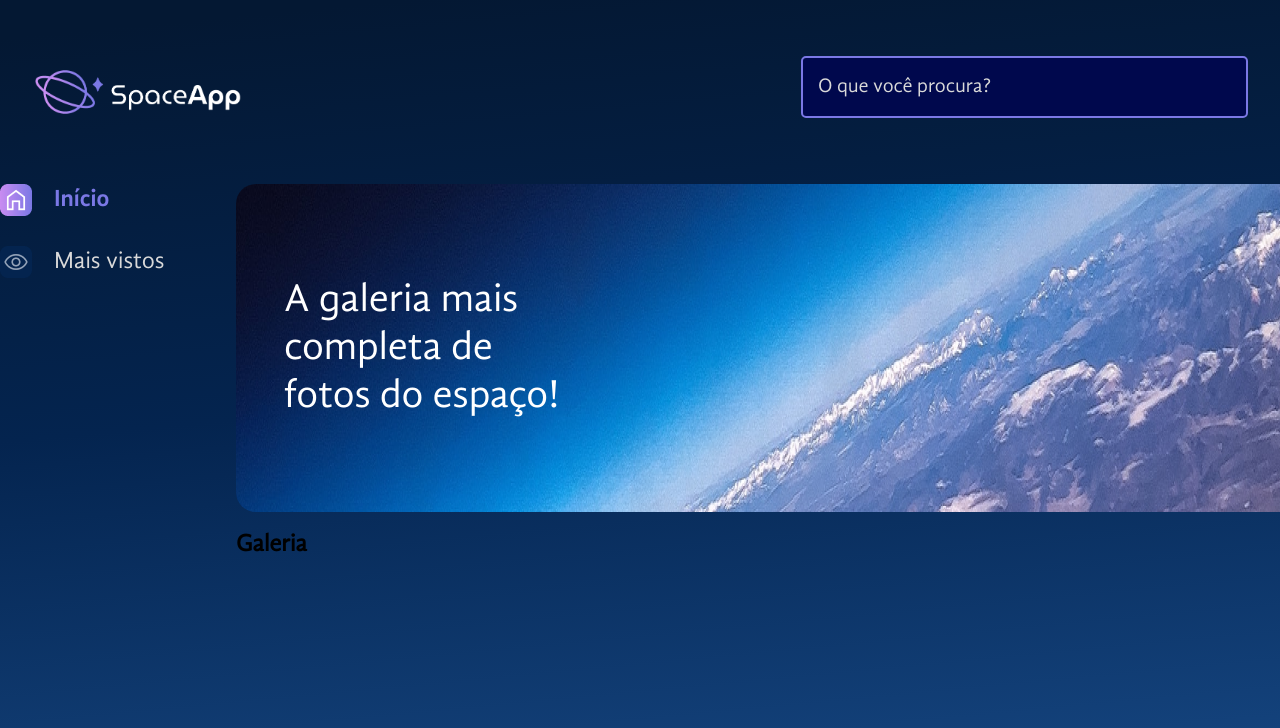
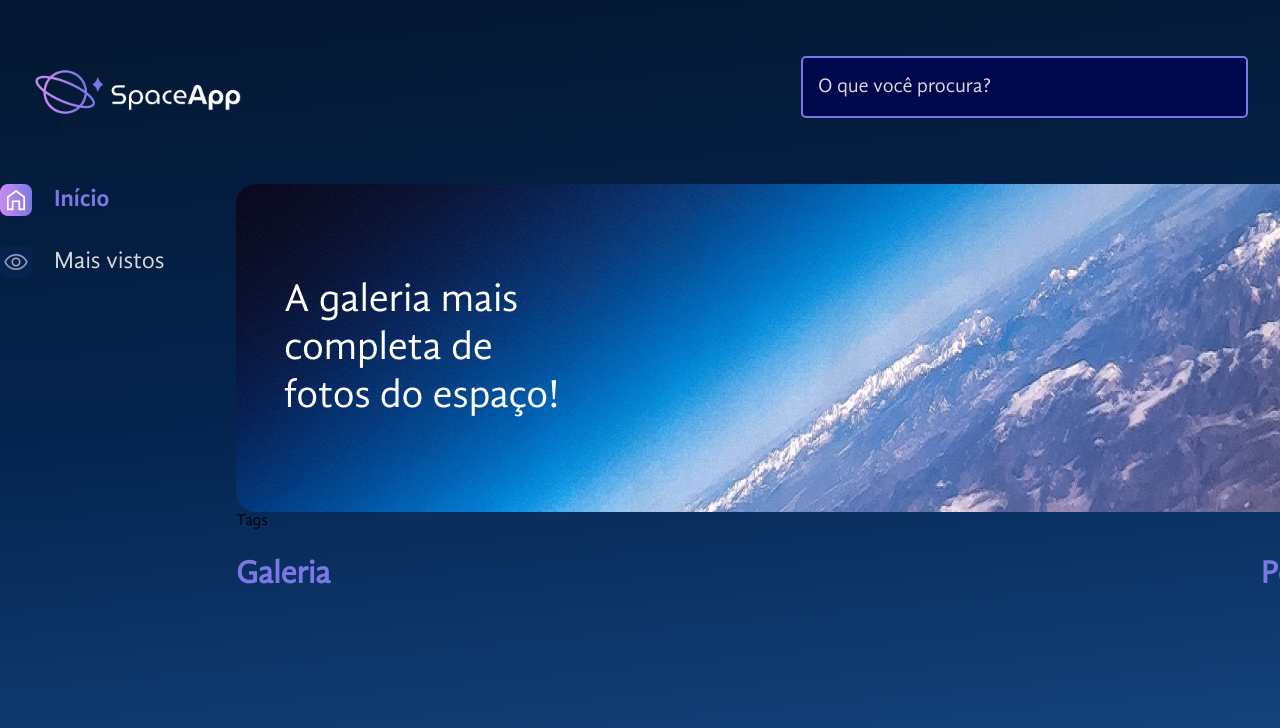
Before and after one commit to V-Matheus/T6-ONE-ALURA, a React (Vite) app in the folder space-app/: page / in a window 1280 px wide. Shown: the top 728 px of the page. Built offline with nearby package versions, Linux system fonts and the light colour scheme.

Commit message:
Estruturando a galeria

```diff
--- /dev/null
+++ b/space-app/src/components/Galeria/Populares/index.jsx
@@ -0,0 +1,7 @@
+import { Titulo } from "../../Titulo"
+
+export const Populares = () => {
+  return (
+    <Titulo $alinhamento='center'>Populares</Titulo>
+  )
+}
--- /dev/null
+++ b/space-app/src/components/Galeria/Tags/index.jsx
@@ -0,0 +1,5 @@
+export const Tags = () => {
+  return (
+    <div>Tags</div>
+  )
+}
--- a/space-app/src/components/Galeria/index.jsx
+++ b/space-app/src/components/Galeria/index.jsx
@@ -1,6 +1,26 @@
+import styled from 'styled-components';
+import { Titulo } from '../Titulo';
+import { Populares } from './Populares';
+import { Tags } from './Tags';
+
+const GaleriaContainer = styled.div`
+  display: flex;
+`
+
+const SessaoFluida = styled.section`
+  flex-grow: 1;
+`
 
 export const Galeria = () => {
   return (
-    <h2>Galeria</h2>
-  )
-}
+    <>
+      <Tags />
+      <GaleriaContainer>
+        <SessaoFluida>
+          <Titulo>Galeria</Titulo>
+        </SessaoFluida>
+        <Populares />
+      </GaleriaContainer>
+    </>
+  );
+};
--- /dev/null
+++ b/space-app/src/components/Titulo/index.jsx
@@ -0,0 +1,7 @@
+import styled from 'styled-components';
+
+export const Titulo = styled.h2`
+  color: #7b78e6;
+  font-size: 32px;
+  text-align: ${(props) => (props.$alinhamento ? props.$alinhamento : 'left')};
+`;
```
